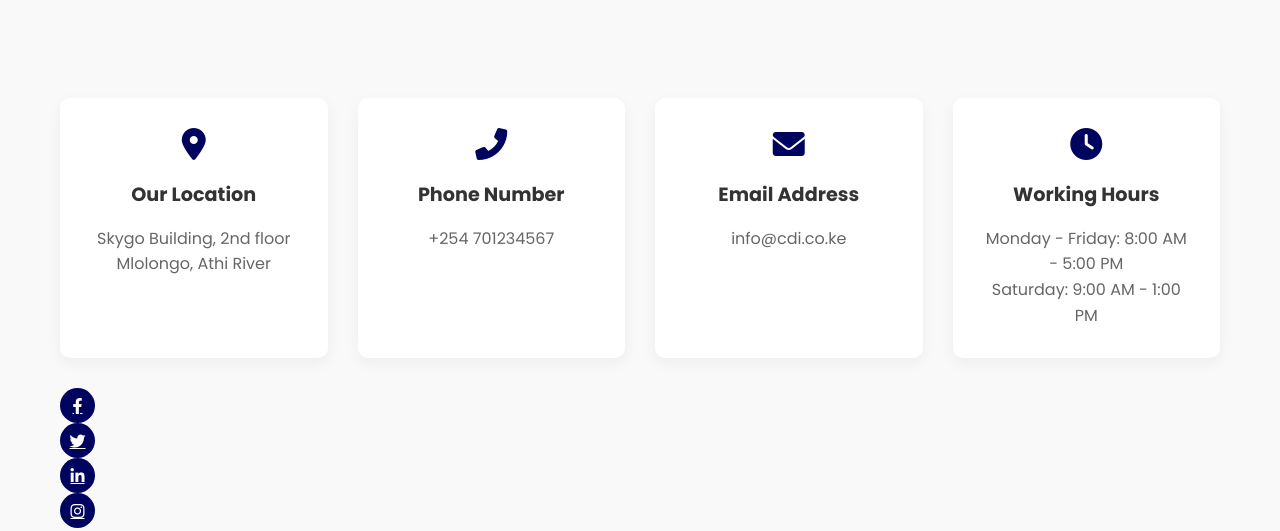
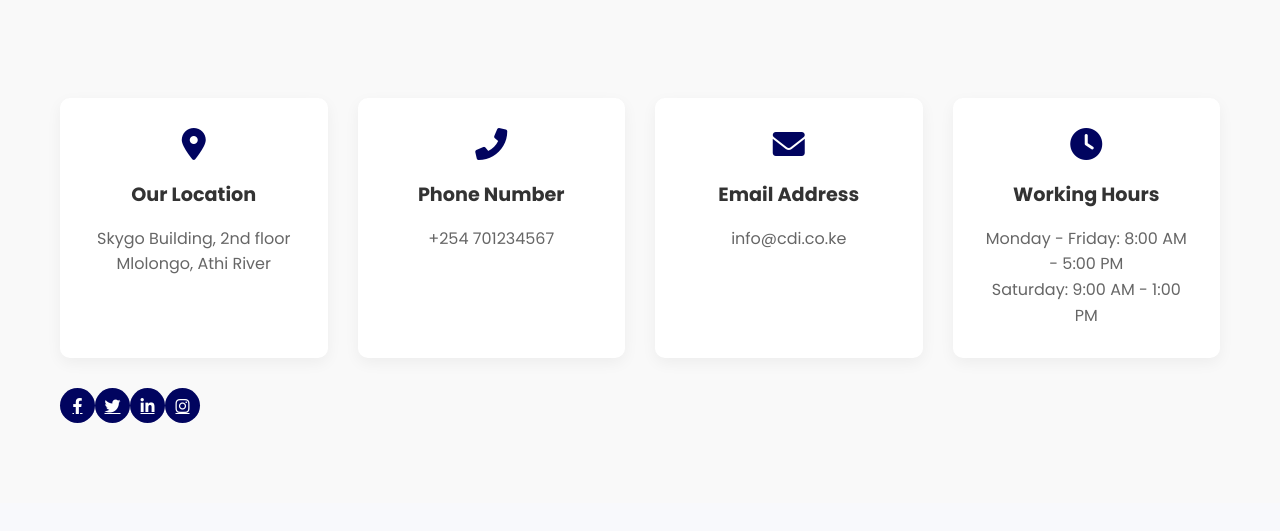
Before and after one commit to NIckeyOmbasa/cdi, a plain HTML site: page contact.html in a window 1280 px wide. Shown: the part 310-841 px from the top of the page. Drawn offline with nearby package versions, Linux system fonts and the light colour scheme.

Commit message:
Update style.css

```diff
--- a/css/style.css
+++ b/css/style.css
@@ -2550,6 +2550,9 @@ header.scrolled .mobile-menu-btn:hover {
     padding: 80px 0;
     background: #f9f9f9;
 }
+.contact-info .social-links-contact{
+    display: flex;
+}
 .contact-info .social-links-contact a {
     display: flex;
     align-items: center;
@@ -2586,6 +2589,7 @@ header.scrolled .mobile-menu-btn:hover {
 
 .info-card:hover {
     transform: translateY(-5px);
+    border-color: var(--primary-color);
 }
 
 .info-card i {
```
